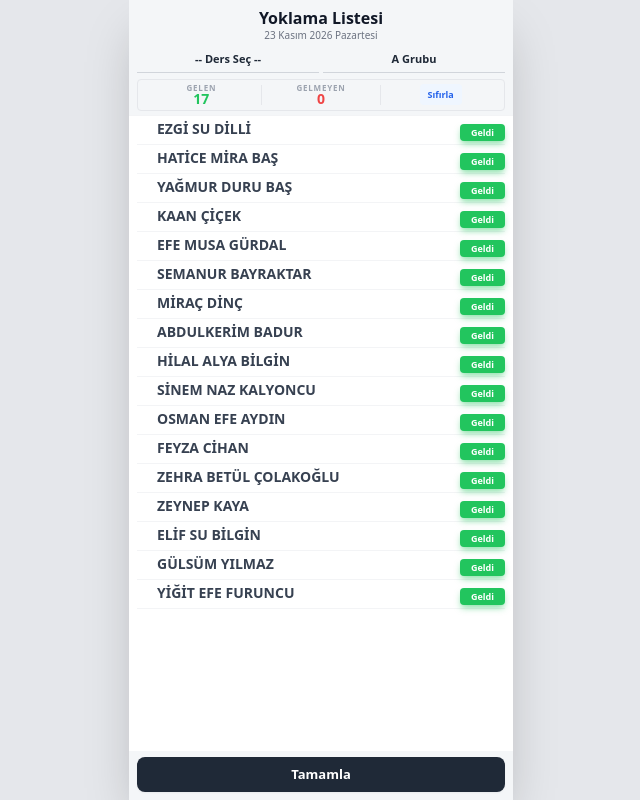
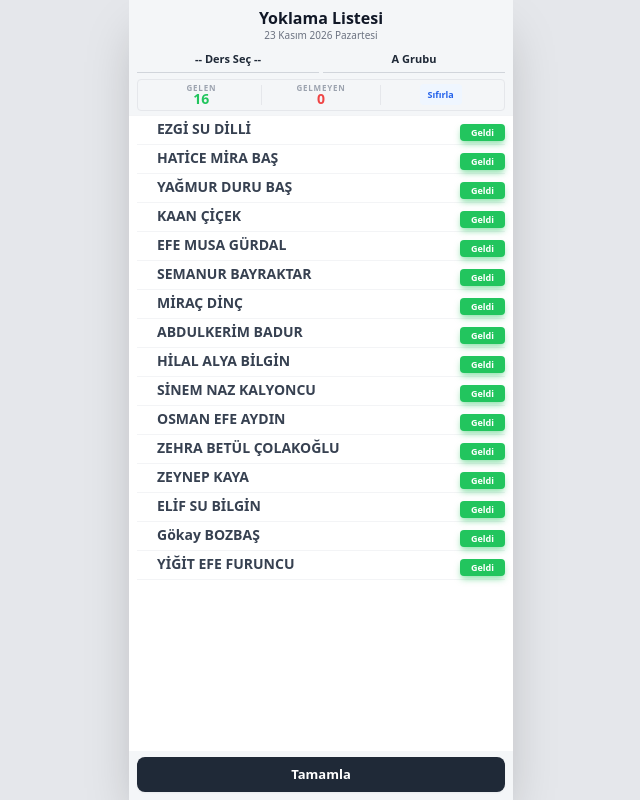
Before and after one commit to hkursatkoroglu-creator/yoklama-listesi, a plain HTML site: page index.html in a window 1280 px wide. Shown: the whole page, without its empty margins (319-959 px from the left). Drawn offline with nearby package versions, Linux system fonts and the light colour scheme.

Commit message:
Update index.html

```diff
--- a/index.html
+++ b/index.html
@@ -147,12 +147,12 @@
             "A Grubu": [
                 "EZGİ SU DİLLİ", "HATİCE MİRA BAŞ", "YAĞMUR DURU BAŞ", "KAAN ÇİÇEK",
                 "EFE MUSA GÜRDAL", "SEMANUR BAYRAKTAR", "MİRAÇ DİNÇ", "ABDULKERİM BADUR",
-                "HİLAL ALYA BİLGİN", "SİNEM NAZ KALYONCU", "OSMAN EFE AYDIN", "FEYZA CİHAN",
-                "ZEHRA BETÜL ÇOLAKOĞLU", "ZEYNEP KAYA", "ELİF SU BİLGİN", "GÜLSÜM YILMAZ",
+                "HİLAL ALYA BİLGİN", "SİNEM NAZ KALYONCU", "OSMAN EFE AYDIN",,
+                "ZEHRA BETÜL ÇOLAKOĞLU", "ZEYNEP KAYA", "ELİF SU BİLGİN", "Gökay BOZBAŞ",
                 "YİĞİT EFE FURUNCU"
             ],
             "B Grubu": [
-                "Abdulkadir BİLGİN", "Melike BAYRAM", "Buğlem Su FURUNCU", "Gökay BOZBAŞ",
+                 "FEYZA CİHAN", "GÜLSÜM YILMAZ",  "Abdulkadir BİLGİN", "Melike BAYRAM", "Buğlem Su FURUNCU",
                 "Ömer Faruk TEKNECİ", "Ethem A. TURUM", "Alperen BÜLBÜL", "Musa BAYRAM",
                 "Ali Eymen KOYUNOĞLU", "Tuğçe CİVELEK", "Hasret BÜLBÜL", "Buse A. ERKAN",
                 "Egemen ŞİRİN", "Beyza Nur BİLGİN", "Rukiye Naz MISIR", "Ömer Asaf ÇOLAKOĞLU"
```
